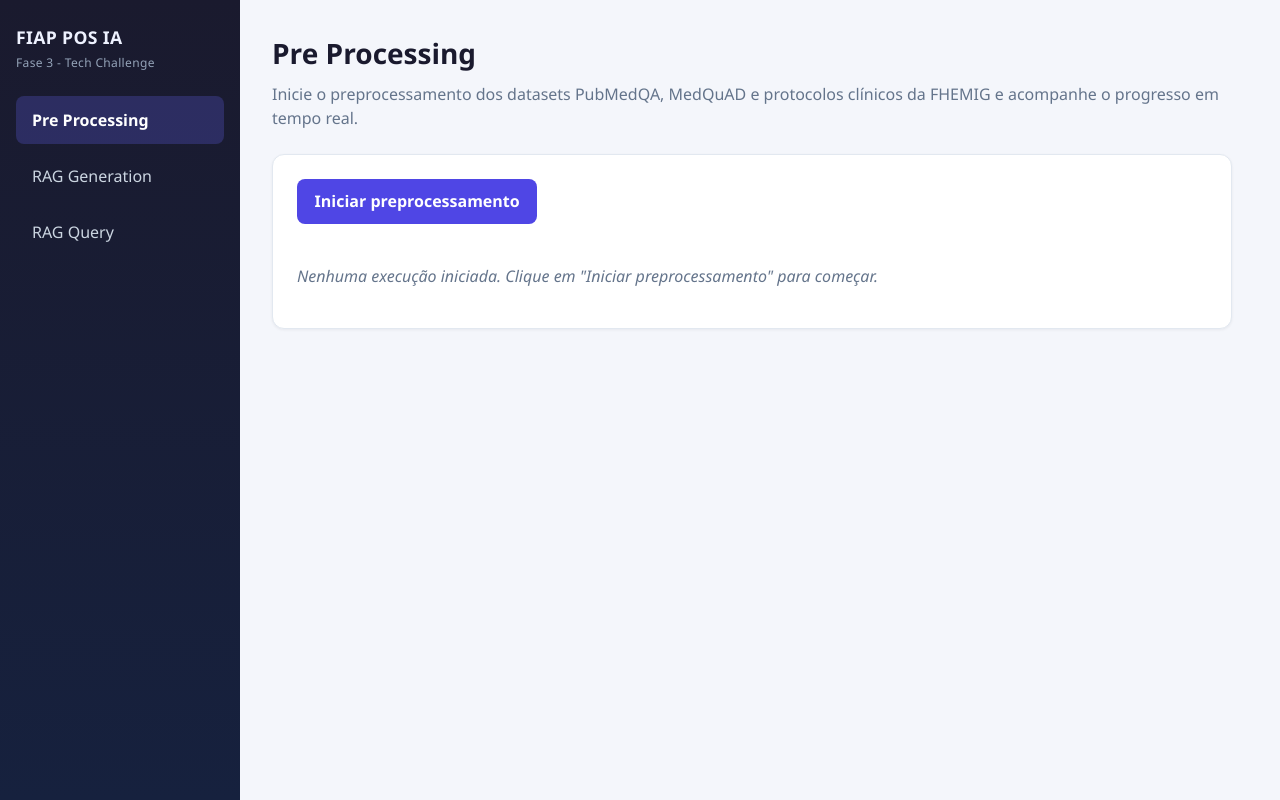
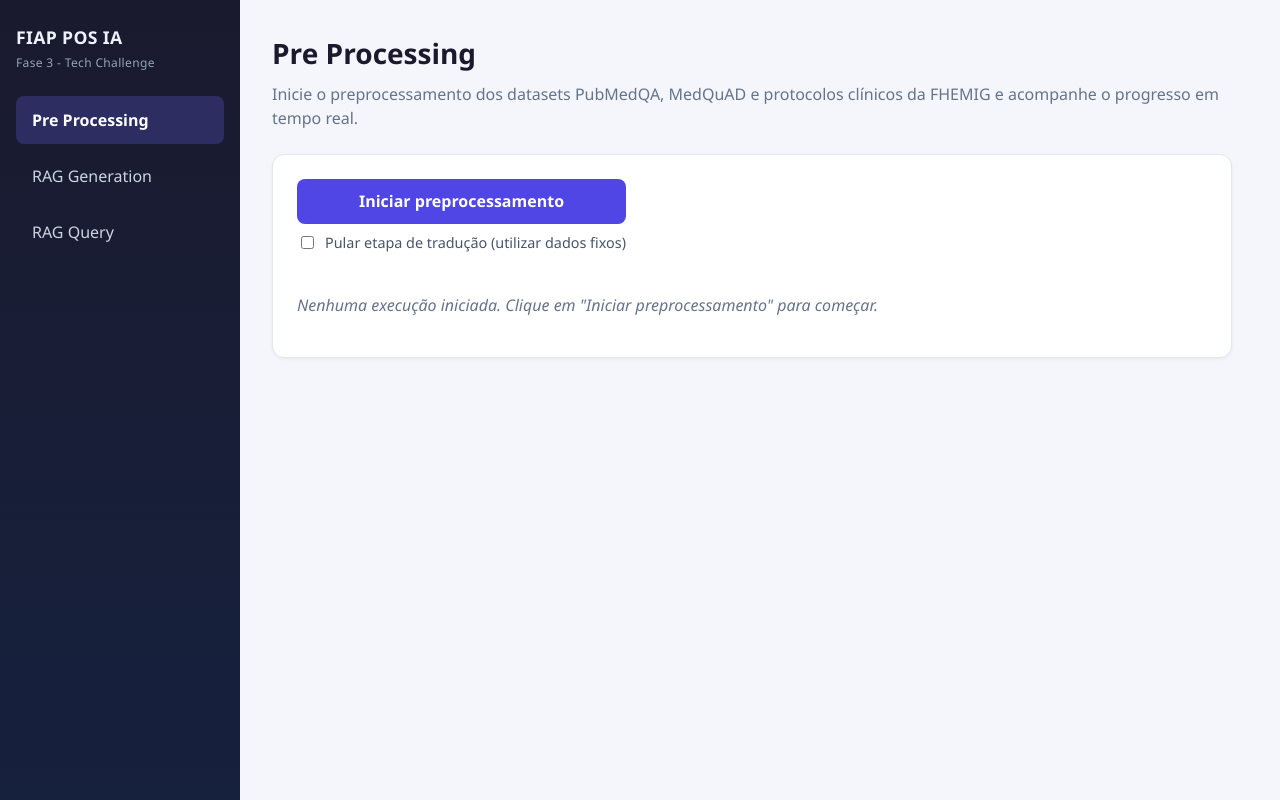
Before and after one commit to vagner-nascimento/fiap-pos-ia-para-devs-fase3-tech-challenge, a React (Vite) app in the folder frontend/: page / in a window 1280 px wide. Built offline with nearby package versions, Linux system fonts and the light colour scheme; no server answers.

Commit message:
adicionado opção para pula a tradução dos datasets de qas

```diff
--- a/frontend/src/pages/PreProcessingPage.css
+++ b/frontend/src/pages/PreProcessingPage.css
@@ -77,6 +77,21 @@
 .btn-secondary {
   background: #e2e8f0;
   color: #334155;
+}
+
+.start-actions {
+  display: flex;
+  flex-direction: column;
+  gap: 0.5rem;
+}
+
+.skip-translation-label {
+  display: flex;
+  align-items: center;
+  gap: 0.5rem;
+  font-size: 0.9rem;
+  color: #475569;
+  cursor: pointer;
 }
 
 .status-section {
--- a/frontend/src/pages/PreProcessingPage.tsx
+++ b/frontend/src/pages/PreProcessingPage.tsx
@@ -1,4 +1,4 @@
-import { useCallback } from "react";
+import { useCallback, useState } from "react";
 import { startPreprocess } from "../api/preprocess";
 import { ApiResponseBlock } from "../components/preprocessing/ApiResponseBlock";
 import { ProcessResults } from "../components/preprocessing/ProcessResults";
@@ -16,12 +16,13 @@ interface Props {
 export function PreProcessingPage({ onPreprocessComplete }: Props) {
   const { document, pollingDocId, isStarting, isPolling, error } =
     usePreprocessStore();
+  const [skipTranslation, setSkipTranslation] = useState(false);
 
   const handleStart = async () => {
     preprocessStore.setStarting(true);
 
     try {
-      const created = await startPreprocess({});
+      const created = await startPreprocess({ skip_translation: skipTranslation });
       preprocessStore.setStarted(created);
     } catch (err) {
       const message =
@@ -74,6 +75,7 @@ export function PreProcessingPage({ onPreprocessComplete }: Props) {
 
       <section className="card">
         <div className="actions">
+          <div className="start-actions">
             <button
               type="button"
               className="btn btn-primary"
@@ -82,6 +84,18 @@ export function PreProcessingPage({ onPreprocessComplete }: Props) {
             >
               {isStarting ? "Iniciando..." : "Iniciar preprocessamento"}
             </button>
+            {!document && (
+              <label className="skip-translation-label">
+                <input
+                  type="checkbox"
+                  checked={skipTranslation}
+                  onChange={(e) => setSkipTranslation(e.target.checked)}
+                  disabled={isStarting || isPolling}
+                />
+                Pular etapa de tradução (utilizar dados fixos)
+              </label>
+            )}
+          </div>
 
           {document?.status === "completed" && (
             <button
--- a/frontend/src/types/preprocess.ts
+++ b/frontend/src/types/preprocess.ts
@@ -31,7 +31,7 @@ export interface PreprocessDocument {
 }
 
 export interface PreprocessRequest {
-  // No parameters needed
+  skip_translation?: boolean;
 }
 
 export const TERMINAL_STATUSES: PreprocessStatus[] = ["completed", "error"];
```
Also changed, not shown: 2 other files (tests, documents, lock files or other folders). Lines whose indentation alone changed are shown as unchanged.
